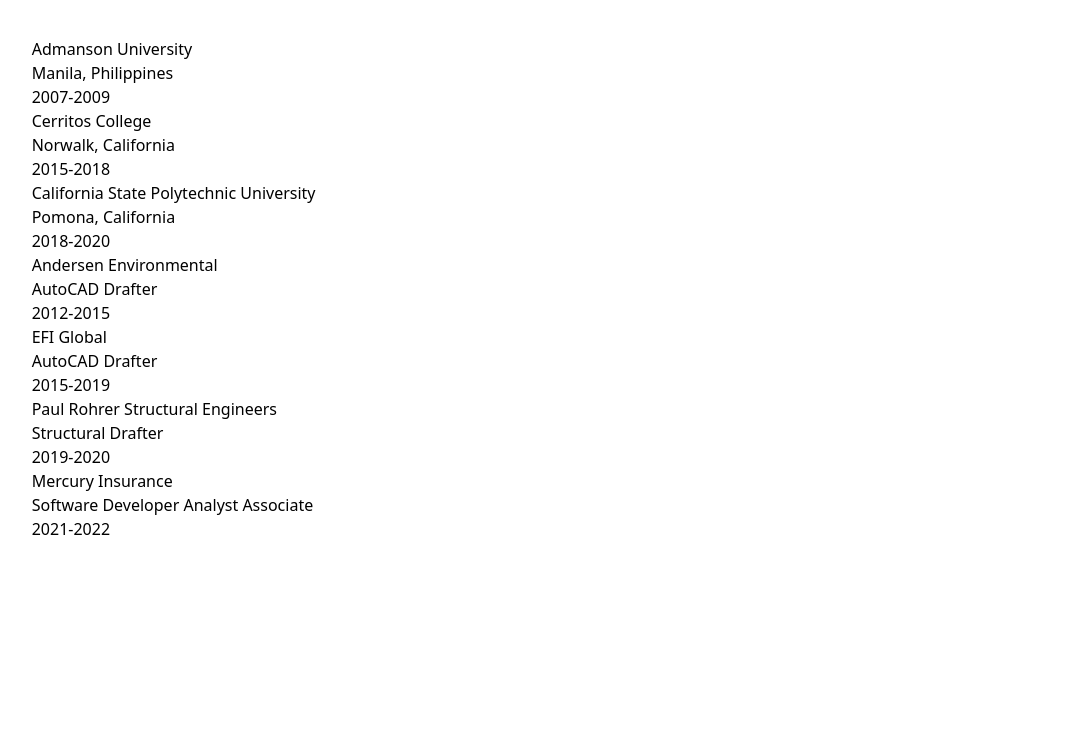
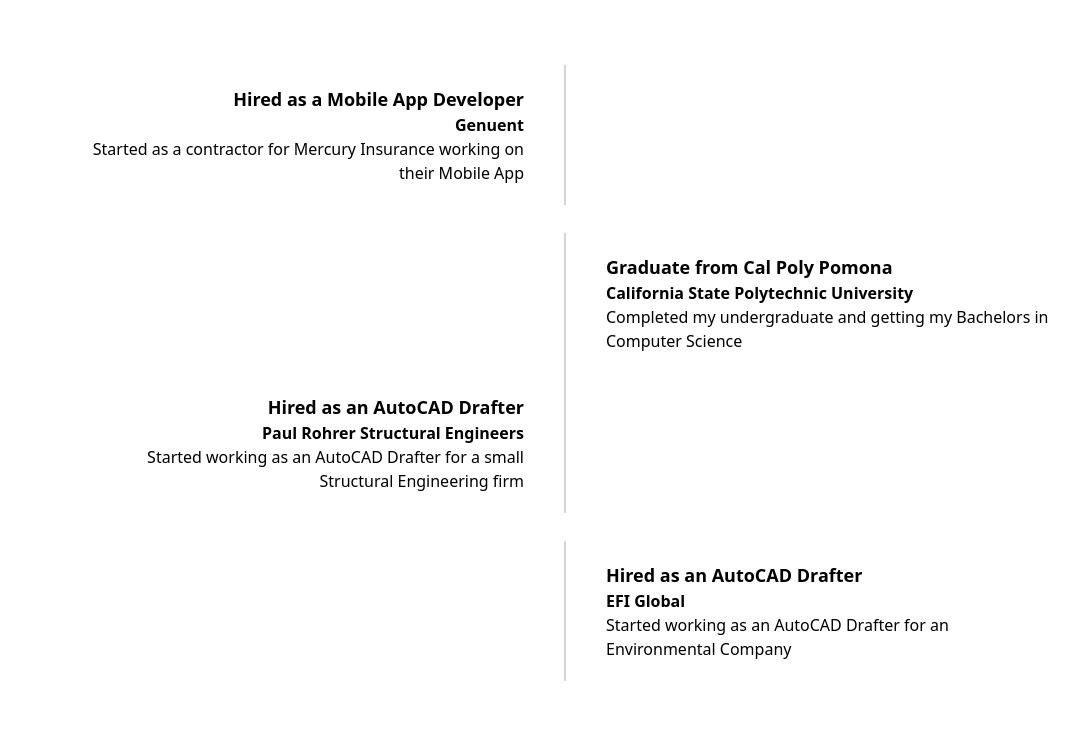
Before and after one commit to jrescalona96/johnescalonadotcom, a Gatsby site: page / in a window 1280 px wide. Shown: the part 2499-3240 px from the top of the page, without its empty margins (75-1154 px from the left). Before the commit the page ends 3108 px from the top, so only its background shows below. Built offline with nearby package versions, Linux system fonts and the light colour scheme; Gatsby itself is replaced by a stand-in of ours.

Commit message:
style projects

```diff
--- a/src/components/sections/experienceSection.js
+++ b/src/components/sections/experienceSection.js
@@ -1,22 +1,25 @@
 import * as React from "react"
 import { useStaticQuery, graphql } from "gatsby"
-import "../../styles/projects.css"
+import "../../styles/experience.css"
 
 const ExperienceSection = () => {
   const data = useStaticQuery(graphql`
     {
-      allProfessionalJson {
+      allEventsJson {
         nodes {
-          details
-          name
-          years
+          entity
+          eventName
+          description
+          endDate {
+            d
+            m
+            y
           }
+          startDate {
+            m
+            d
+            y
           }
-      allEducationJson {
-        nodes {
-          details
-          name
-          years
         }
       }
       homeSectionsJson(sectionName: { eq: "experience" }) {
@@ -26,49 +29,104 @@ const ExperienceSection = () => {
   `)
 
   const { sectionName } = data.homeSectionsJson
-  const education = data.allEducationJson.nodes
-  const professional = data.allProfessionalJson.nodes
+  // const education = data.allEducationJson.nodes
+  // const professional = data.allProfessionalJson.nodes
+  // const allExperiences = [...education, ...professional].sort((a, b) =>
+  //   a.years[0] < b.years[0] ? 1 : -1
+  // )
+  const events = data.allEventsJson.nodes.sort((a, b) => {
+    if (!b.endDate) {
+      return 1
+    }
+    return a.endDate.y < b.endDate.y ? 1 : -1
+  })
 
+  const getYears = (start, end) => {
+    let arr = []
+    for (let i = end; i >= start; i--) {
+      arr.push(i)
+    }
+    return arr
+  }
+
+  const groupEvents = events => {
+    let map = {}
+    events.forEach(item => {
+      if (!item.endDate) {
+        map["Present"] = item
+      } else {
+        map[`${item.endDate.m}${item.endDate.y}`] = item
+      }
+    })
+    return map
+  }
+
+  const years = getYears(2007, 2022)
+  const months = [1, 2, 3, 4, 5, 6, 7, 8, 9, 10, 11, 12]
+
+  const grouped = groupEvents(events)
+  let rightSide = false
   return (
     <section id={sectionName}>
       <h1 className="section-heading">{sectionName}</h1>
       <div className="section-content">
+        <ul className="mx-auto">
+          {years.map(y => (
+            <li key={y}>
               <ul>
-          {education.map(({ name, details, years }) => {
-            const duration = `${years.at(0)}-${years.at(-1)}`
+                {months.map(m => {
+                  let key = y ? `${m}${y}` : "Present"
+                  let data = grouped[key]
+                  if (data) {
+                    rightSide = !rightSide
                     return (
-              <li>
-                {
+                      <li key={key}>
                         <div>
-                    <h4>{name}</h4>
-                    <p>{details}</p>
-                    <p>{duration}</p>
+                          {ExperienceItem({ rightSide: rightSide, data: data })}
                         </div>
-                }
                       </li>
                     )
+                  }
                 })}
               </ul>
-
-        <ul id="professional">
-          {professional.map(({ name, details, years }) => {
-            const duration = `${years.at(0)}-${years.at(-1)}`
-            return (
-              <li>
-                {
-                  <div>
-                    <h4>{name}</h4>
-                    <p>{details}</p>
-                    <p>{duration}</p>
-                  </div>
-                }
+              <p className="experience-year">{y}</p>
             </li>
-            )
-          })}
+          ))}
         </ul>
       </div>
     </section>
   )
 }
 
+const ExperienceItem = ({ rightSide, data }) => {
+  const { eventName, entity, description, startDate, endDate } = data
+  const content = (
+    <div className="experience-content">
+      <h4 className="experience-name">{eventName}</h4>
+      <p className="experience-sub-heading">{entity}</p>
+      <p>{description}</p>
+    </div>
+  )
+
+  if (rightSide) {
+    return (
+      <li className="experience-item text-right">
+        <div className="w-2/3 px-10 py-5 border-r border-gray-300 box-border">
+          {content}
+        </div>
+        <div className="w-2/3 px-10 py-5 border-l border-gray-300 box-border"></div>
+      </li>
+    )
+  } else {
+    return (
+      <li className="experience-item">
+        <div className="w-2/3 px-10 py-5 border-r border-gray-300 box-border"></div>
+        <div className="w-2/3 px-10 py-5 border-l border-gray-300 box-border">
+          {content}
+        </div>
+      </li>
+    )
+  }
+}
+
 export default ExperienceSection
--- a/src/data/experience/education.json
+++ b/src/data/experience/education.json
@@ -1,17 +1,20 @@
 [
   {
-    "name": "Admanson University",
-    "details": "Manila, Philippines",
+    "entity": "Admanson University",
+    "address": "Manila, Philippines",
+    "program": "Electronics \\& Communications Engineering",
     "years": [2007, 2008, 2009]
   },
   {
-    "name": "Cerritos College",
-    "details": "Norwalk, California",
+    "entity": "Cerritos College",
+    "address": "Norwalk, California",
+    "program": "Computer Science Transfer Program",
     "years": [2015, 2016, 2017, 2018]
   },
   {
-    "name": "California State Polytechnic University",
-    "details": "Pomona, California",
+    "entity": "California State Polytechnic University",
+    "address": "Pomona, California",
+    "program": "B.S. Computer Science",
     "years": [2018, 2019, 2020]
   }
 ]
--- /dev/null
+++ b/src/data/experience/events.json
@@ -0,0 +1,65 @@
+[
+  {
+    "entity": "Mercury Insurance",
+    "startDate": { "m": 7, "d": 26, "y": 2021 },
+    "endDate": null,
+    "eventName": "Converted to Full-time Employee",
+    "description": "After 6 months working as a contractor, Mercury Insurance decided to bring me in as a Full-time Employee to continue working on their Mobile Application as a Software Developer Analyst"
+  },
+  {
+    "entity": "Genuent",
+    "startDate": { "m": 1, "d": 28, "y": 2021 },
+    "endDate": { "m": 7, "d": 23, "y": 2021 },
+    "eventName": "Hired as a Mobile App Developer",
+    "description": "Started as a contractor for Mercury Insurance working on their Mobile App"
+  },
+  {
+    "entity": "California State Polytechnic University",
+    "startDate": { "m": 8, "d": 23, "y": 2018 },
+    "endDate": { "m": 5, "d": 20, "y": 2020 },
+    "eventName": "Graduate from Cal Poly Pomona",
+    "description": "Completed my undergraduate and getting my Bachelors in Computer Science"
+  },
+  {
+    "entity": "Adamson University",
+    "startDate": { "m": 7, "d": 23, "y": 2007 },
+    "endDate": { "m": 5, "d": 20, "y": 2010 },
+    "eventName": "Temporary stop my Higher Education",
+    "description": "The opportunity to permanently move to the US was given to US. At the age of 20, we had decided to best continue my studies while we look for better pastures."
+  },
+  {
+    "entity": "",
+    "startDate": { "m": 10, "d": 10, "y": 2001 },
+    "endDate": { "m": 10, "d": 11, "y": 2011 },
+    "eventName": "Migrated to the United States",
+    "description": "13-hour flight to the US. After a few months, I started looking for a job my first Job."
+  },
+  {
+    "entity": "Paul Rohrer Structural Engineers",
+    "startDate": { "m": 4, "d": 26, "y": 2019 },
+    "endDate": { "m": 12, "d": 26, "y": 2020 },
+    "eventName": "Hired as an AutoCAD Drafter",
+    "description": "Started working as an AutoCAD Drafter for a small Structural Engineering firm"
+  },
+  {
+    "entity": "EFI Global",
+    "startDate": { "m": 6, "d": 26, "y": 2015 },
+    "endDate": { "m": 1, "d": 1, "y": 2019 },
+    "eventName": "Hired as an AutoCAD Drafter",
+    "description": "Started working as an AutoCAD Drafter for an Environmental Company"
+  },
+  {
+    "entity": "Andersen Environmental",
+    "startDate": { "m": 12, "d": 10, "y": 2012 },
+    "endDate": { "m": 6, "d": 26, "y": 2015 },
+    "eventName": "Hired as an AutoCAD Drafter",
+    "description": "Started working as an AutoCAD Drafter for an Environmental Company"
+  },
+  {
+    "entity": "Batanes National Science High School",
+    "startDate": { "m": 7, "d": 10, "y": 2003 },
+    "endDate": { "m": 5, "d": 26, "y": 2007 },
+    "eventName": "Graduated in High School",
+    "description": "Finished my Secondary Education with Honors"
+  }
+]
--- a/src/data/experience/professional.json
+++ b/src/data/experience/professional.json
@@ -1,22 +1,38 @@
 [
   {
-    "name": "Andersen Environmental",
-    "details": "AutoCAD Drafter",
+    "entity": "Andersen Environmental",
+    "address": "Los Angeles, CA",
+    "role": "AutoCAD Drafter",
     "years": [2012, 2013, 2014, 2015]
   },
   {
-    "name": "EFI Global",
-    "details": "AutoCAD Drafter",
+    "entity": "EFI Global",
+    "address": "Los Angeles, CA",
+    "role": "AutoCAD Drafter",
     "years": [2015, 2016, 2017, 2018, 2019]
   },
   {
-    "name": "Paul Rohrer Structural Engineers",
-    "details": "Structural Drafter",
+    "entity": "Andersen Environmental",
+    "address": "Los Angeles, CA",
+    "role": "AutoCAD Drafter",
+    "years": [2012, 2013, 2014, 2015]
+  },
+  {
+    "entity": "Paul Rohrer Structural Engineers",
+    "address": "Tustin, CA",
+    "role": "Structural Drafter",
     "years": [2019, 2020]
   },
   {
-    "name": "Mercury Insurance",
-    "details": "Software Developer Analyst Associate",
+    "entity": "Genuent",
+    "address": "Remote",
+    "role": "Jr. Mobile App Developer",
+    "years": [2021]
+  },
+  {
+    "entity": "Mercury Insurance",
+    "address": "Brea, CA",
+    "role": "Software Developer Analyst Associate",
     "years": [2021, 2022]
   }
 ]
--- /dev/null
+++ b/src/styles/experience.css
@@ -0,0 +1,29 @@
+@tailwind base;
+@tailwind components;
+@tailwind utilities;
+@import url("./variables.css");
+
+.experience-item {
+  @apply flex justify-center;
+}
+
+.experience-name {
+  @apply font-bold text-lg;
+}
+
+.experience-sub-heading {
+  @apply font-semibold;
+}
+
+.experience-content {
+}
+
+.experience-year {
+  @apply text-xl font-black text-center;
+  background-color: var(--section-heading-text-color);
+  color: transparent;
+  text-shadow: 0px 2px 3px rgba(255, 255, 255, 0.5);
+  -webkit-background-clip: text;
+  -moz-background-clip: text;
+  background-clip: text;
+}
--- a/src/styles/global.css
+++ b/src/styles/global.css
@@ -14,6 +14,10 @@
 
   p {
     color: var(--text-color);
+  }
+
+  li {
+    @apply list-none;
   }
 }
 
@@ -62,10 +66,12 @@
   /* section general */
 
   .tile {
-    @apply rounded-md shadow-inner bg-gray-200 p-5;
+    @apply rounded-md shadow-md;
+    background-color: var(--btn-color);
   }
 
   .tile:hover {
-    @apply bg-gray-100 shadow-md;
+    @apply text-gray-800 shadow-inner;
+    background-color: var(--active-btn-color);
   }
 }
--- a/src/styles/projects.css
+++ b/src/styles/projects.css
@@ -17,7 +17,7 @@
   }
 
   .project-btn {
-    @apply w-56 h-56;
+    @apply w-56 h-56 p-5;
   }
 
   .project-desc {
```
Lines whose indentation alone changed are shown as unchanged.
